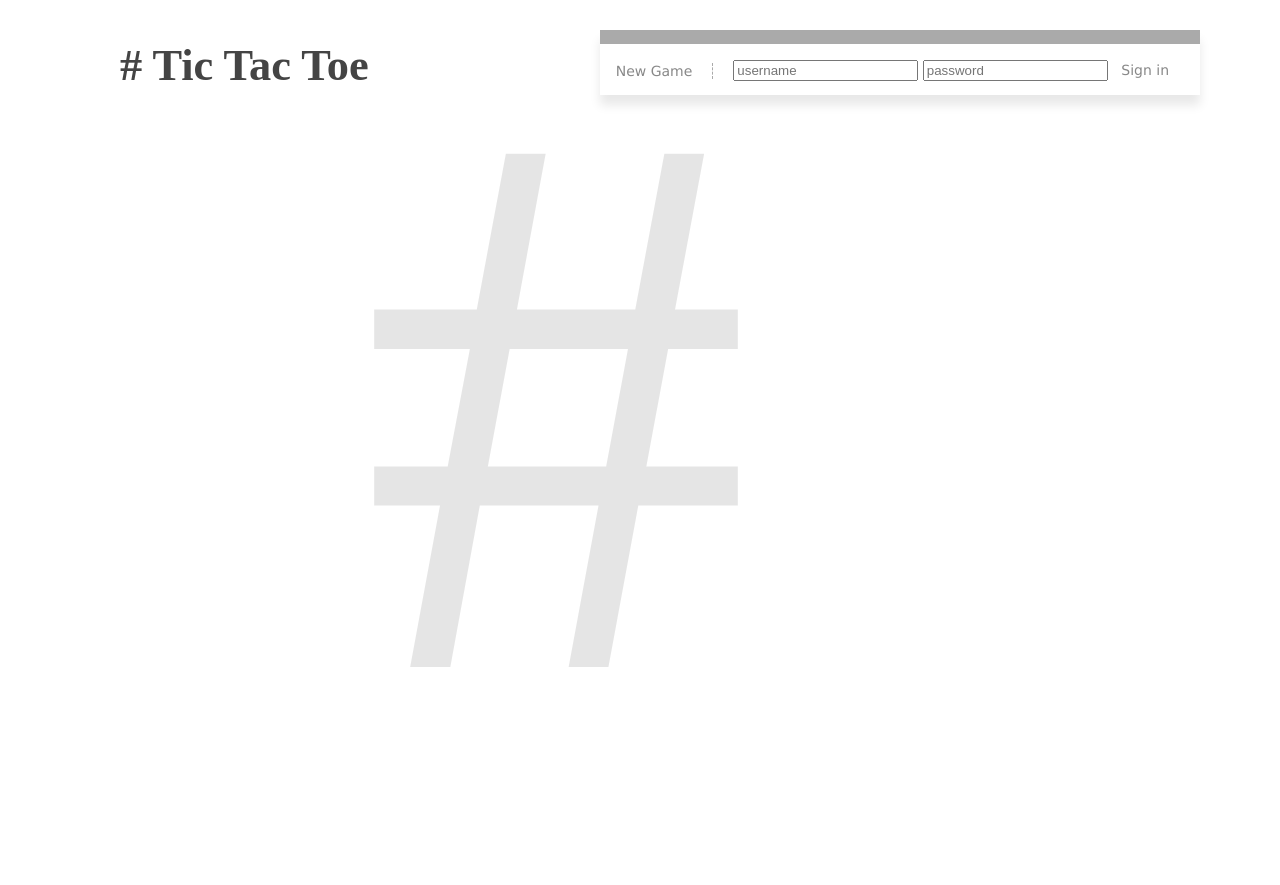
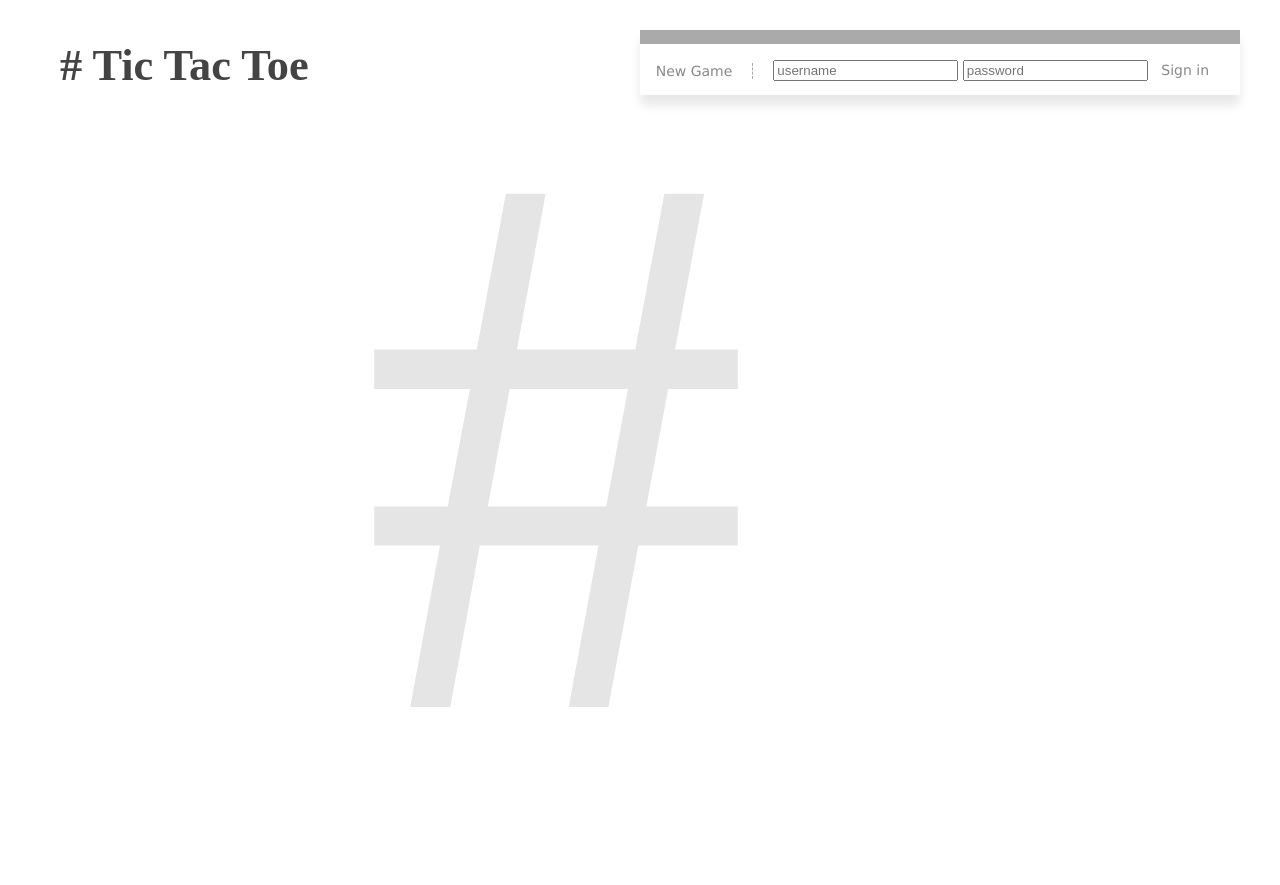
Before and after one commit to nyxtom/tictactoe, a Django app: template tictactoe/templates/index.html in a window 1280 px wide. Before the commit the page ends 667 px from the top, so only its background shows below. Run offline with Django 3.2, Linux system fonts and the light colour scheme; the template is opened without the code that fills it, so the values that code supplies are empty; style sheets or scripts are compiled from the project's sources; some libraries are stand-ins or nearby versions; some web fonts are replaced.

Commit message:
Adjusted header padding layout

```diff
--- a/tictactoe/static/styles/default.less
+++ b/tictactoe/static/styles/default.less
@@ -14,7 +14,7 @@
     -moz-box-shadow: @hlen @vlen @blur @color;
     -webkit-box-shadow: @hlen @vlen @blur @color;
 }
-.transition (@prop: all, @time: 0.1s, @method: ease-in-out) {
+.transition (@prop: all, @time: 0.4s, @method: ease-in-out) {
   -webkit-transition: @prop @time @method;
   -moz-transition: @prop @time @method;
   -o-transition: @prop @time @method;
@@ -26,7 +26,7 @@
   src: url('Hoffmanhand.ttf') format('truetype');
 }
 
-body { overflow: hidden; color: @color; padding: 40px 120px; }
+body { overflow: hidden; color: @color; padding: 40px 60px; }
 a { color: @linkcolor; .transition; }
 
 
@@ -39,7 +39,7 @@ a { color: @linkcolor; .transition; }
 ul.nav {
     float: right;
     margin-top: -10px;
-    margin-right: -40px;
+    margin-right: -20px;
     padding-top: 5px;
     font-size: 1em;
     border-top: solid 14px #aaa;
@@ -77,5 +77,5 @@ div.fade span.massive_tick {
     cursor: default;
     margin-left: -280px;
     top: 50%;
-    margin-top: -440px;
+    margin-top: -400px;
 }
```
